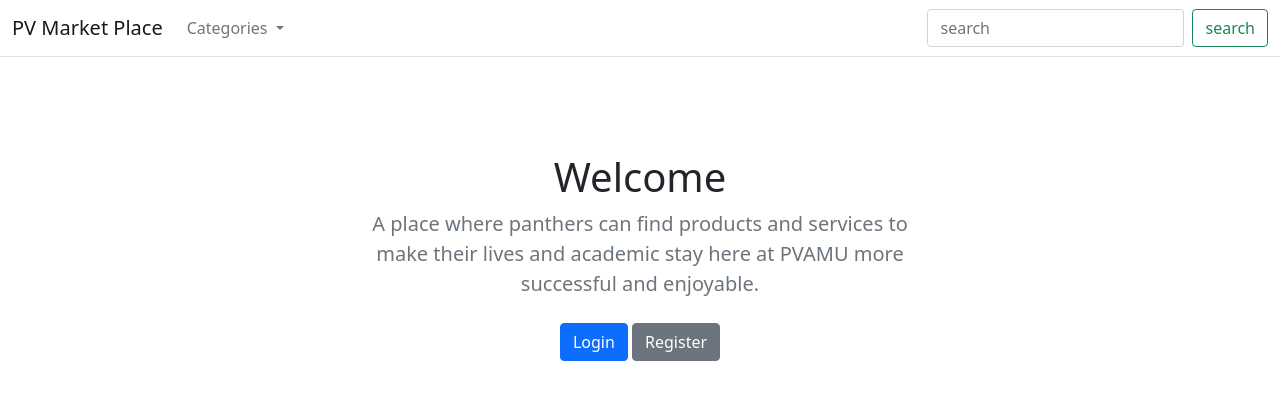
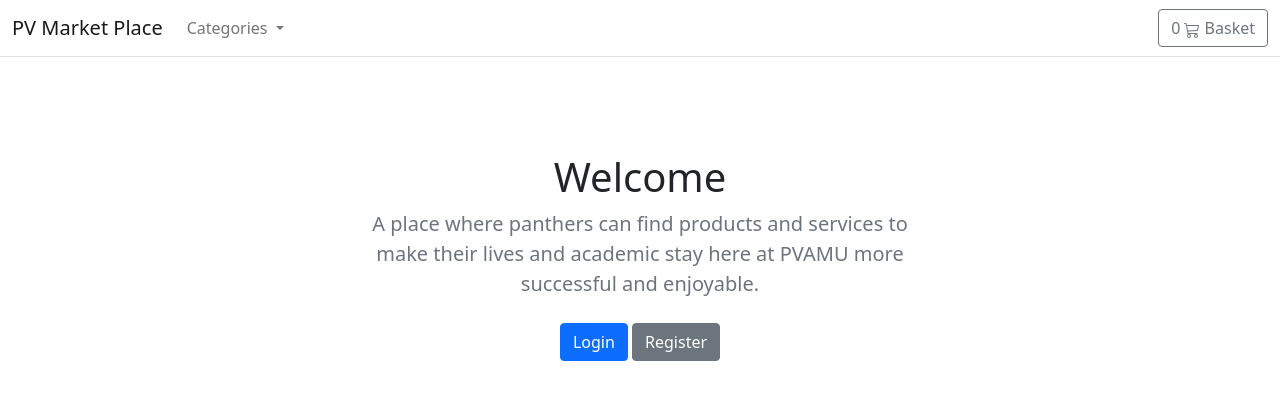
Before and after one commit to Xeranif/Prairie-View-Market-Place, a Django app: page / in a window 1280 px wide. Shown: the top 420 px of the page. Run offline with Django 4.2, Linux system fonts and the light colour scheme; data comes from the database, SQL or seed files in the repository; some libraries are stand-ins or nearby versions.

Commit message:
commit on basket

```diff
--- a/pvmp/settings.py
+++ b/pvmp/settings.py
@@ -39,6 +39,7 @@ INSTALLED_APPS = [
     'django.contrib.messages',
     'django.contrib.staticfiles',
     'market',
+    'basket',
 ]
 
 MIDDLEWARE = [
--- a/pvmp/urls.py
+++ b/pvmp/urls.py
@@ -6,6 +6,7 @@ from django.conf.urls.static import static
 urlpatterns = [
     path('admin/', admin.site.urls),
     path('', include('market.urls', namespace='market')),
+    path('basket/', include('basket.urls', namespace='basket')),
 ]
 
 if settings.DEBUG:
--- a/templates/market/base.html
+++ b/templates/market/base.html
@@ -19,8 +19,11 @@
         <header>
             <nav class ="navbar navbar-expand-md navbar-light bg-white border-bottom">
                 <div class ="container-fluid">
-                    <a class="navbar-brand" href="#">PV Market Place</a>
-
+                    <a class="navbar-brand" href="/">PV Market Place</a>
+                    <button class="navbar-toggler" type="button" data-bs-toggle="collapse" data-bs-target="#navbarCollapse"
+                    aria-controls="navbarCollapse" aria-expanded="false" aria-label="Toggle navigation">
+                    <span class="navbar-toggler-icon"></span>
+                </button>
                     <div class="collapse navbar-collapse" id="navbarCollapse">
                         <ul class="navbar-nav me-auto mb-2 mb-md-0">
                             <li class="nav-item dropdown">
@@ -43,13 +46,26 @@
                                 </ul>
                             </li>
                         </ul>
-                        <form class="d-flex">
-                            <input class="form-control me-2"
-                                   type="search"
-                                   placeholder="search"
-                                   aria-label="search">
-                            <button class="btn btn-outline-success" type="submit">search</button>
-                        </form>
+                        <a type="button" role="button" href="{% url "basket:basket_detail" %}"
+                        class="btn btn-outline-secondary">
+
+                        {% with total_qty=basket|length %}
+                            <div id="basket-qty" class="d-inline-flex">
+                                {% if total_qty > 0 %}
+                                    {{ total_qty }}
+                                {% else %}
+                                    0
+                                {% endif %}
+                            </div>
+                        {% endwith %}
+
+                        <svg xmlns="http://www.w3.org/2000/svg" width="16" height="16" fill="currentColor"
+                            class="bi bi-cart3" viewBox="0 0 16 16">
+                            <path
+                                d="M0 1.5A.5.5 0 0 1 .5 1H2a.5.5 0 0 1 .485.379L2.89 3H14.5a.5.5 0 0 1 .49.598l-1 5a.5.5 0 0 1-.465.401l-9.397.472L4.415 11H13a.5.5 0 0 1 0 1H4a.5.5 0 0 1-.491-.408L2.01 3.607 1.61 2H.5a.5.5 0 0 1-.5-.5zM3.102 4l.84 4.479 9.144-.459L13.89 4H3.102zM5 12a2 2 0 1 0 0 4 2 2 0 0 0 0-4zm7 0a2 2 0 1 0 0 4 2 2 0 0 0 0-4zm-7 1a1 1 0 1 1 0 2 1 1 0 0 1 0-2zm7 0a1 1 0 1 1 0 2 1 1 0 0 1 0-2z" />
+                        </svg>
+                        Basket
+                    </a>
                     </div>
                 </div>
             </nav>
```
Also changed, not shown: market/contextprocessors.py (added, +7 -0 lines), templates/market/products/detail.html (+24 -1 lines).
